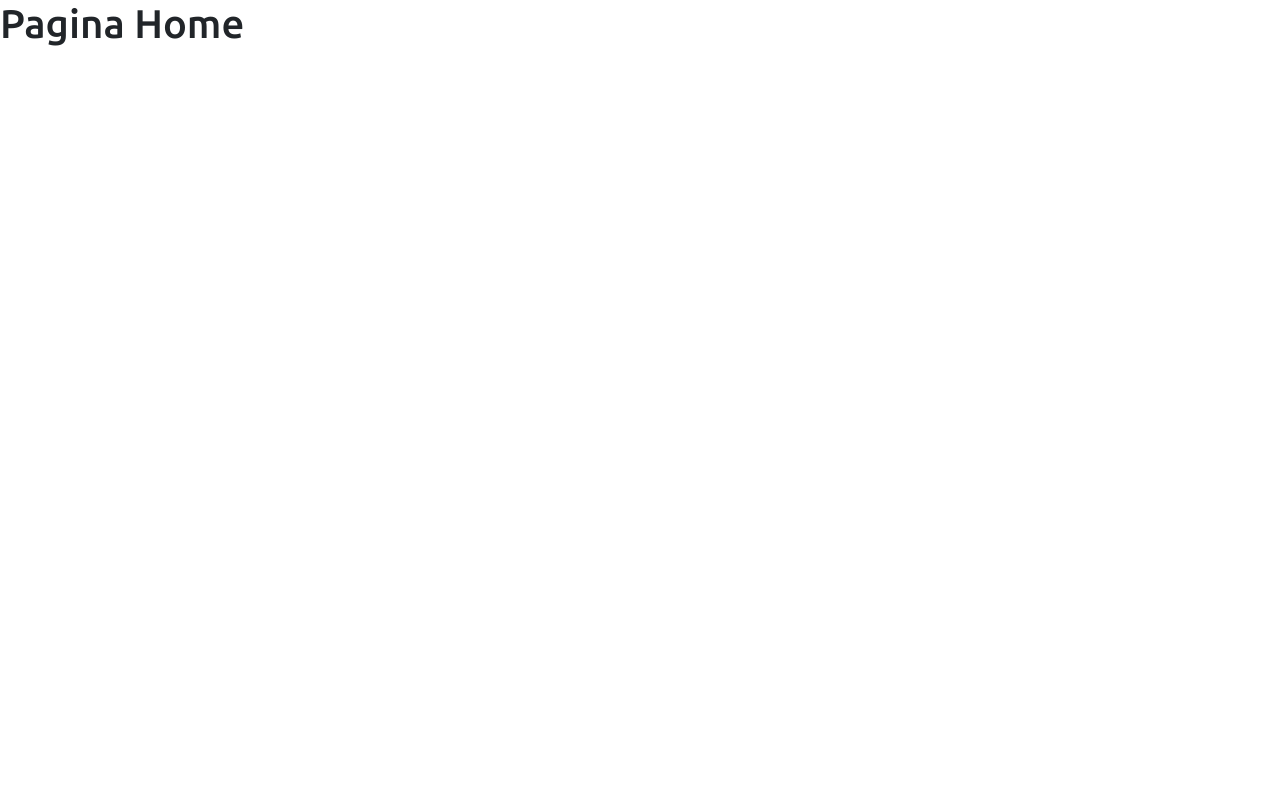
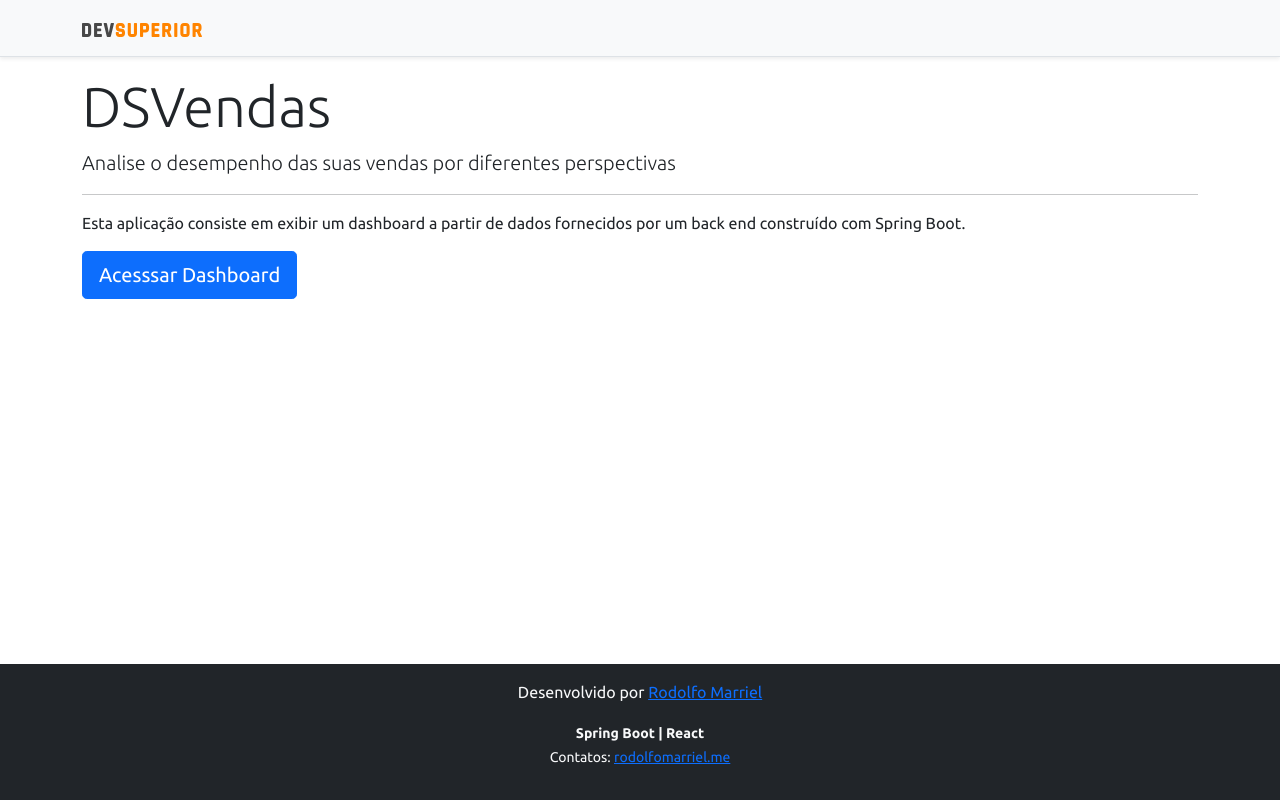
Before and after one commit to rodolfomarriel/projeto-vendas, a React (Create React App) app in the folder frontend/: page / in a window 1280 px wide. Built offline with nearby package versions, Linux system fonts and the light colour scheme.

Commit message:
Home, navigation

```diff
--- a/frontend/src/components/Footer/index.tsx
+++ b/frontend/src/components/Footer/index.tsx
@@ -4,7 +4,7 @@ const Footer = () => {
       <div className="container">
         <p className="text-light">Desenvolvido por <a href="https://github.com/rodolfomarriel" target="_blank" rel="noreferrer">Rodolfo Marriel</a></p>
         <p className="text-light"><small><strong>Spring Boot | React</strong><br />
-          Site pessoal: <a href="https://rodolfomarriel.me/" target="_blank" rel="noreferrer">rodolfomarriel.me</a></small></p>
+          Contatos: <a href="https://rodolfomarriel.me/" target="_blank" rel="noreferrer">rodolfomarriel.me</a></small></p>
       </div>
     </footer>
   );
--- a/frontend/src/components/NavBar/index.tsx
+++ b/frontend/src/components/NavBar/index.tsx
@@ -1,15 +1,17 @@
 import ImgDsDark from "assets/img/ds-dark.svg";
+import { Link } from 'react-router-dom';
 
 const NavBar = () => {
   return (
     <div className="d-flex flex-column flex-md-row align-items-center p-3 px-md-4 mb-3 bg-light border-bottom shadow-sm">
       <div className="container">
         <nav className="my-2 my-md-0 mr-md-3">
-          <img src={ImgDsDark} alt="DevSuperior" width="120" />
+          <Link to="/">
+            <img src={ImgDsDark} alt="DevSuperior" width="120" />
+          </Link>
         </nav>
       </div>
     </div>
-
   );
 }
 
--- a/frontend/src/pages/Home/index.tsx
+++ b/frontend/src/pages/Home/index.tsx
@@ -1,8 +1,24 @@
+import Footer from 'components/Footer';
+import NavBar from 'components/NavBar';
+import { Link } from 'react-router-dom';
+
 const Home = () => {
   return (
-    <div>
-      <h1>Pagina Home</h1>
-    </div>
+    <>
+      <NavBar />
+      <div className="container">
+        <div className="jumbotron">
+          <h1 className="display-4">DSVendas</h1>
+          <p className="lead">Analise o desempenho das suas vendas por diferentes perspectivas</p>
+          <hr />
+          <p>Esta aplicação consiste em exibir um dashboard a partir de dados fornecidos por um back end construído com Spring Boot.</p>
+          <Link className="btn btn-primary btn-lg" to="/dashboard">
+            Acesssar Dashboard
+          </Link>
+        </div>
+      </div>
+      <Footer />
+    </>
   );
 }
 
```
